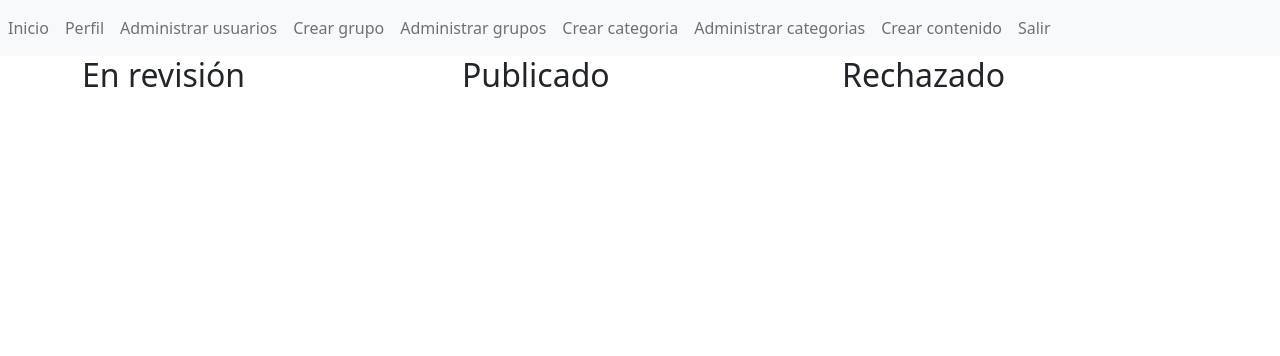
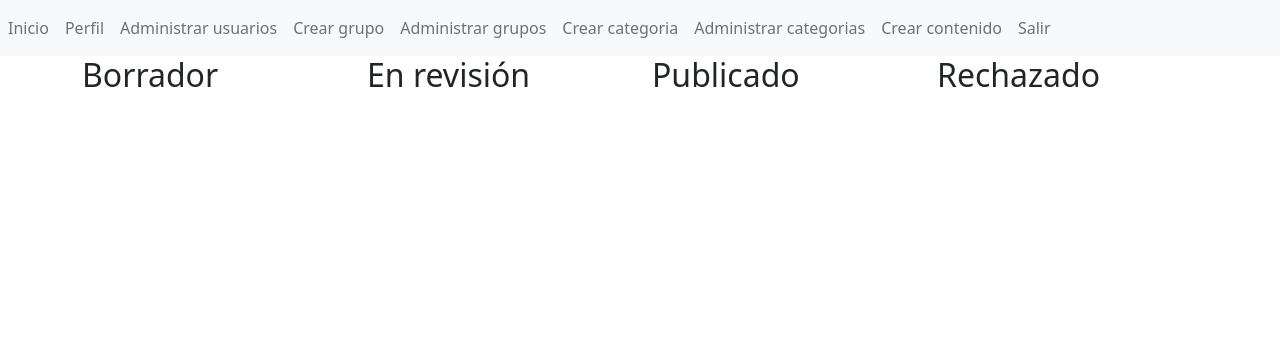
Before and after one commit to FranciscoCaba/cms-is2, a Django app: page /contenido/kanban/ in a window 1280 px wide. Shown: the top 356 px of the page. Run offline with Django 4.2, Linux system fonts and the light colour scheme; the visitor is signed in with stand-in values (Sample User, id 1); data that the repository does not hold is empty.

Commit message:
la columna borrador que se me olvido xd

```diff
--- a/contenido/templates/kanban.html
+++ b/contenido/templates/kanban.html
@@ -3,7 +3,19 @@
 {% block contenido %}
     <div class="container">
         <div class="row">
-            <div class="col-sm-4">
+            <div class="col-sm-3">
+                <div class="kanban-column">
+                    <h2>Borrador</h2>
+                    <ul>
+                        {% for contenido in contenidos %}
+                        {% if contenido.estado == 'Borrador' %}
+                            <li><a href="{% url 'detalle_contenido' contenido.id %}">{{ contenido.titulo }}</a></li>
+                        {% endif %}
+                        {% endfor %}
+                    </ul>
+                </div>
+            </div>
+            <div class="col-sm-3">
                 <div class="kanban-column">
                     <h2>En revisión</h2>
                     <ul>
@@ -15,7 +27,7 @@
                     </ul>
                 </div>
             </div>
-            <div class="col-sm-4">
+            <div class="col-sm-3">
                 <div class="kanban-column">
                     <h2>Publicado</h2>
                     <ul>
@@ -27,7 +39,7 @@
                     </ul>
                 </div>
             </div>
-            <div class="col-sm-4">
+            <div class="col-sm-3">
                 <div class="kanban-column">
                     <h2>Rechazado</h2>
                     <ul>
```
